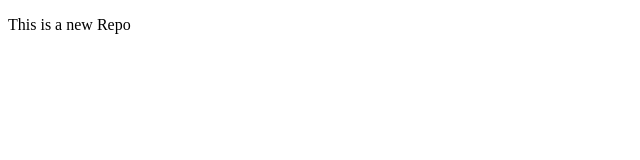
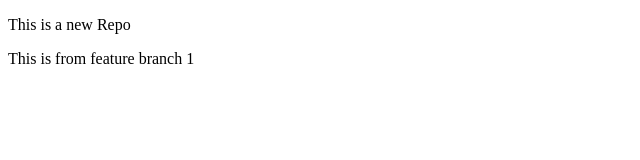
Before and after one commit to prasadn-16/Portfolio, a plain HTML site: page index.html in a window 1280 px wide. Shown: the whole page, without its empty margins (0-640 px from the left). Drawn offline with Linux system fonts and the light colour scheme.

Commit message:
commit from feature1

```diff
--- a/index.html
+++ b/index.html
@@ -9,6 +9,7 @@
 
 <body>
     <p>This is a new Repo</p>
+    <p>This is from feature branch 1</p>
 </body>
 
 </html>
```
